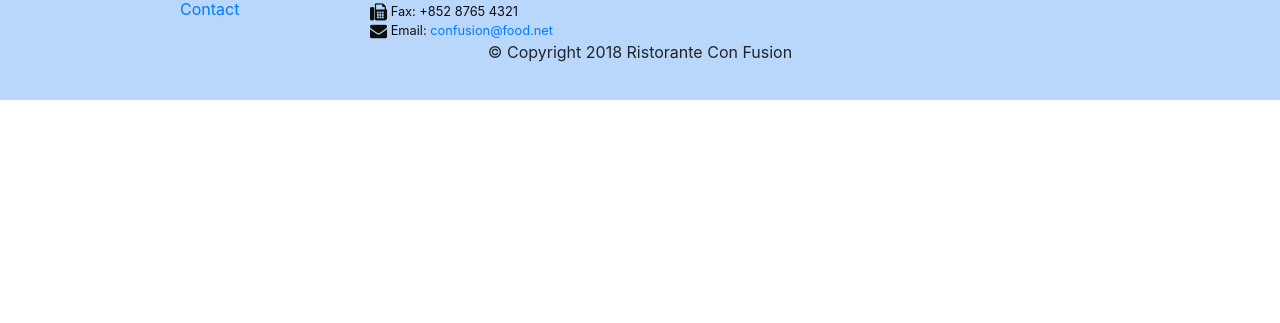
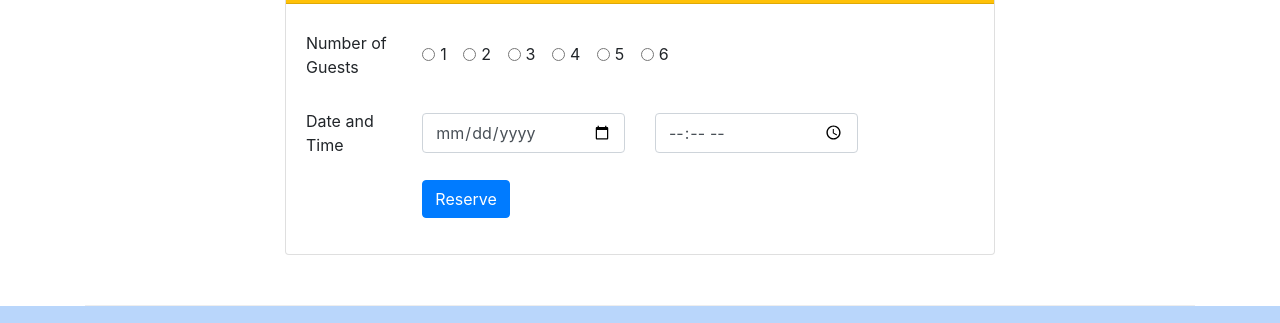
Before and after one commit to tpham20908/conFusion, a website: page index.html in a window 1280 px wide. Shown: the part 1640-1963 px from the top of the page. Before the commit the page ends 1740 px from the top, so only its background shows below. Drawn offline with nearby package versions, Linux system fonts and the light colour scheme.

Commit message:
nav-tabs, tab-content, tab-pane

```diff
--- a/css/styles.css
+++ b/css/styles.css
@@ -33,3 +33,9 @@ body {
   font-size: 80%;
   color: #0f0f0f;
 }
+
+.tab-content {
+  border: 1px solid #ddd;
+  border-top: none;
+  padding: 10px;
+}
--- a/index.html
+++ b/index.html
@@ -56,13 +56,20 @@
 	<header class="jumbotron">
 		<div class="container">
 			<div class="row row-header">
-				<div class="col-12 col-sm-9">
+				<div class="col-12 col-sm-6">
 					<h1>Ristorante con Fusion</h1>
 					<p>We take inspiration from the World's best cuisines, and create a unique fusion experience. Our lipsmacking
 						creations will tickle your culinary senses!</p>
 				</div>
 				<div class="col-12 col-sm align-self-center">
-					<img src="img/logo.png" alt="Logo" class="img-fluid">
+					<div class="row">
+						<div class="col-md-6 text-center">
+								<img src="img/logo.png" alt="Logo" class="img-fluid">
+						</div>
+						<div class="col-md align-self-center">
+							<a href="#reservation" class="btn btn-block btn-warning text-white">Reserve Table</a>
+						</div>
+					</div>
 				</div>
 			</div>
 		</div>
@@ -97,12 +104,15 @@
 			<div class="col col-sm col-md">
 				<div class="media">
 					<div class="media-body">
-						<h2>Weekend Grand Buffet</h2>
+						<h2>
+							Weekend Grand Buffet
+							<span class="badge badge-danger">NEW</span>
+						</h2>
 						<p class="d-none d-sm-block">Featuring mouthwatering combinations with a choice of five different salads, six
 							enticing appetizers, six main
 							entrees and five choicest desserts. Free flowing bubbly and soft drinks. All for just $19.99 per person </p>
 					</div>
-					<img src="img/buffet.png" alt="buffet" class="img-thumbnail mr-3 align-self-center">
+					<img src="img/buffet.png" alt="buffet" class="img-thumbnail ml-3 align-self-center">
 				</div>
 			</div>
 		</div>
@@ -121,6 +131,61 @@
 					</div>
 				</div>
 
+			</div>
+		</div>
+
+		<div class="row row-content align-items-center">
+			<div class="col-12 col-sm-8 offset-sm-2">
+				<div class="card" id="reservation">
+					<h3 class="card-header bg-warning text-white">Reserve a Table</h3>
+					<div class="card-body">
+						<form>
+							<div class="row form-group">
+								<label for="numberOfGuests" class="col-md-2 col-form-label">Number of Guests</label>
+								<div class="col-md-8 align-self-center">
+									<div class="form-check form-check-inline">
+										<input type="radio" class="form-check-input" name="numberOfGuests" id="1guest" value="1">
+										<label for="1guest" class="form-check-label">1</label>
+									</div>
+									<div class="form-check form-check-inline">
+										<input type="radio" class="form-check-input" name="numberOfGuests" id="2guests" value="2">
+										<label for="2guests" class="form-check-label">2</label>
+									</div>
+									<div class="form-check form-check-inline">
+										<input type="radio" class="form-check-input" name="numberOfGuests" id="3guests" value="3">
+										<label for="3guests" class="form-check-label">3</label>
+									</div>
+									<div class="form-check form-check-inline">
+										<input type="radio" class="form-check-input" name="numberOfGuests" id="4guests" value="4">
+										<label for="4guests" class="form-check-label">4</label>
+									</div>
+									<div class="form-check form-check-inline">
+										<input type="radio" class="form-check-input" name="numberOfGuests" id="5guests" value="5">
+										<label for="5guests" class="form-check-label">5</label>
+									</div>
+									<div class="form-check form-check-inline">
+										<input type="radio" class="form-check-input" name="numberOfGuests" id="6guests" value="6">
+										<label for="6guests" class="form-check-label">6</label>
+									</div>
+								</div>
+							</div>
+							<div class="row form-group">
+								<label for="dateAndTime" class="col-12 col-md-2 col-form-label">Date and Time</label>
+								<div class="col-6 col-md-4 align-self-center">
+									<input type="date" class="form-control" id="dateAndTime">
+								</div>
+								<div class="col-6 col-md-4 align-self-center">
+									<input type="time" class="form-control" id="time">
+								</div>
+							</div>
+							<div class="row form-group">
+								<div class="col-md-auto offset-md-2">
+										<button class="btn btn-primary" type="submit">Reserve</button>
+								</div>
+							</div>
+						</form>
+					</div>
+				</div>
 			</div>
 		</div>
 	</div>
```
Also changed, not shown: aboutus.html (+35 -6 lines).
